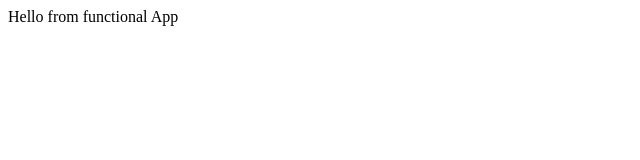
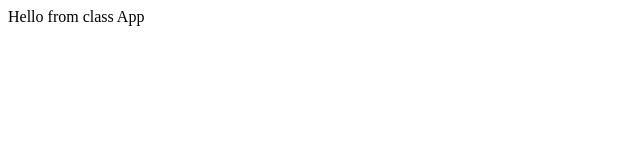
Before and after one commit to hirokitoda/udemy_react, a React app: page / in a window 1280 px wide. Shown: the top 160 px of the page, without its empty margins (0-640 px from the left). Built offline with nearby package versions, Linux system fonts and the light colour scheme.

Commit message:
rec16 fin

```diff
--- a/src/components/app.jsx
+++ b/src/components/app.jsx
@@ -1,7 +1,9 @@
-import React from 'react';
+import React, { Component } from 'react';
 
-function App(props) {
-  return (<div>Hello from functional App</div>);
+class App extends Component {
+  render(){
+    return (<div>Hello from class App</div>);s
+  }
 }
 
 export default App;
```
Also changed, not shown: 1 other file (tests, documents, lock files or other folders).
